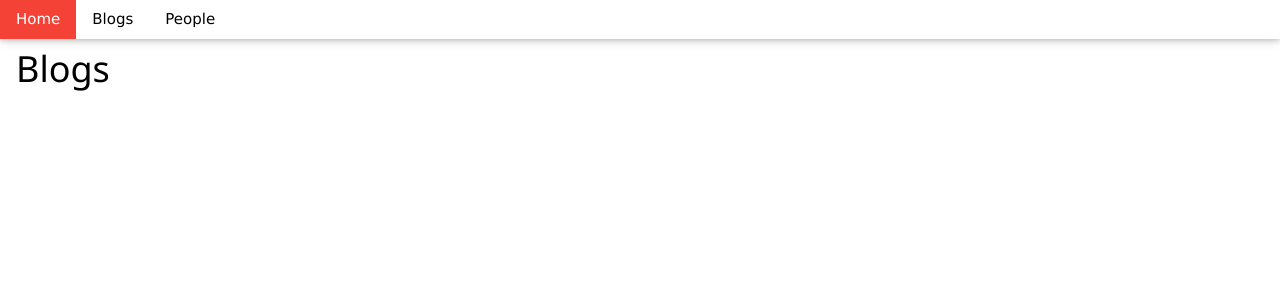
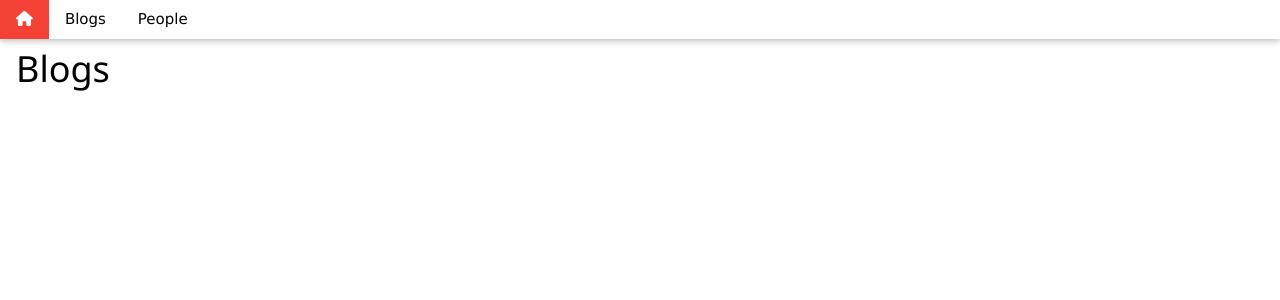
Before and after one commit to fxadilima/web-novel, a React (Create React App) app: page /blogs in a window 1280 px wide. Shown: the top 300 px of the page. Built offline with nearby package versions, Linux system fonts and the light colour scheme.

Commit message:
Basic layout decided

```diff
--- a/package.json
+++ b/package.json
@@ -8,7 +8,7 @@
     "@testing-library/user-event": "^13.5.0",
     "react": "^18.2.0",
     "react-dom": "^18.2.0",
-    "react-scripts": "5.0.1",
+    "react-scripts": "^2.1.3",
     "web-vitals": "^2.1.4"
   },
   "scripts": {
--- a/public/index.html
+++ b/public/index.html
@@ -7,7 +7,7 @@
     <meta name="theme-color" content="#000000" />
     <meta
       name="description"
-      content="Web site created using create-react-app"
+      content="Website ini dibangun dengan React, ditayangkan oleh Netlify."
     />
     <link rel="apple-touch-icon" href="%PUBLIC_URL%/logo192.png" />
     <!--
@@ -24,7 +24,8 @@
       work correctly both with client-side routing and a non-root public URL.
       Learn how to configure a non-root public URL by running `npm run build`.
     -->
-    <link rel="stylesheet" href="/styles/w3.css" />
+    <link href="/styles/w3.css" rel="stylesheet">
+    <script src="https://kit.fontawesome.com/acda0af544.js" crossorigin="anonymous"></script>
     <title>Sejarah</title>
   </head>
   <body>
--- a/src/pages/Blogs.js
+++ b/src/pages/Blogs.js
@@ -1,3 +1,4 @@
+import React from 'react';
 
 const Blogs = () => {
     return (
--- a/src/pages/Home.js
+++ b/src/pages/Home.js
@@ -1,3 +1,4 @@
+import React from 'react';
 
 const Home = () => {
     return (
--- a/src/pages/Layout.js
+++ b/src/pages/Layout.js
@@ -1,10 +1,11 @@
+import React from 'react';
 import { Outlet, Link } from "react-router-dom";
 
 const Layout = () => {
     return (
         <>
             <div className="w3-top w3-bar w3-white w3-card">
-                <Link to='/' className="w3-bar-item w3-button w3-hover-red">Home</Link>
+                <Link to='/' className="w3-bar-item w3-button w3-hover-red"><i className="fas fa-home"></i></Link>
                 <Link to='/blogs' className="w3-bar-item w3-button w3-hover-red">Blogs</Link>
                 <Link to='/people' className="w3-bar-item w3-button w3-hover-red">People</Link>
             </div>
--- a/src/pages/NoPage.js
+++ b/src/pages/NoPage.js
@@ -1,3 +1,4 @@
+import React from 'react';
 
 const NoPage = () => {
     return (
```
Also changed, not shown: 2 other files (tests, documents, lock files or other folders).
